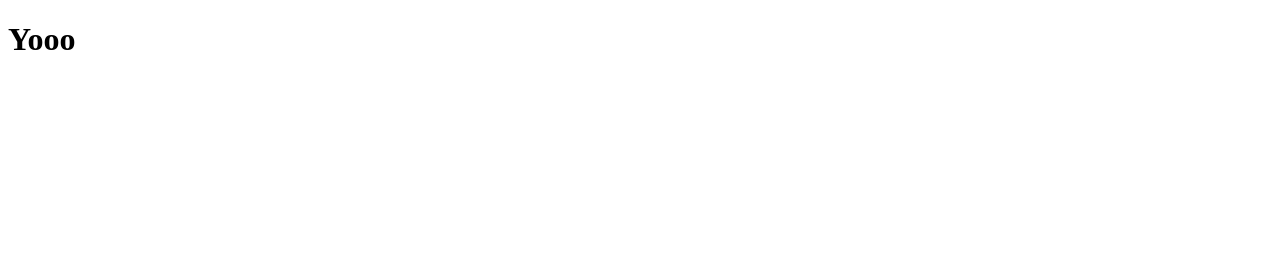
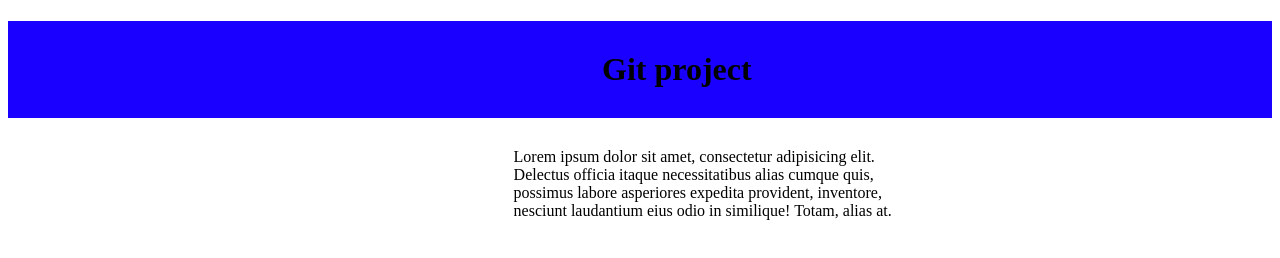
Before and after one commit to flithysn/wba-2b-git, a plain HTML site: page index.html in a window 1280 px wide. Drawn offline with Linux system fonts and the light colour scheme.

Commit message:
+ Added a Div which includes "Lorem Ipsum" + Changed the background color to blue

```diff
--- a/index.html
+++ b/index.html
@@ -4,11 +4,12 @@
     <meta charset="UTF-8">
     <meta name="viewport" content="width=device-width, initial-scale=1.0">
     <title>Document</title>
+    <link rel="stylesheet" href="style.css">
 </head>
 <body>
 
-    <h1>Yooo</h1>
-
+    <h1>Git project</h1>
+    <div class="breaker">Lorem ipsum dolor sit amet, consectetur adipisicing elit. Delectus officia itaque necessitatibus alias cumque quis, possimus labore asperiores expedita provident, inventore, nesciunt laudantium eius odio in similique! Totam, alias at.</div>
 
 </body>
 </html>
--- a/style.css
+++ b/style.css
@@ -1,4 +1,14 @@
 h1 {
-    background-color: red;
-    width: 100%;
+    background-color: rgb(25, 0, 255);
+    padding-left: 47%;
+    margin-bottom: 30px;
+    padding-bottom: 30px;
+    padding-top: 30px;
+
+
 }
+
+.breaker {
+    padding-left: 40%;
+    width: 30%;
+}
```
